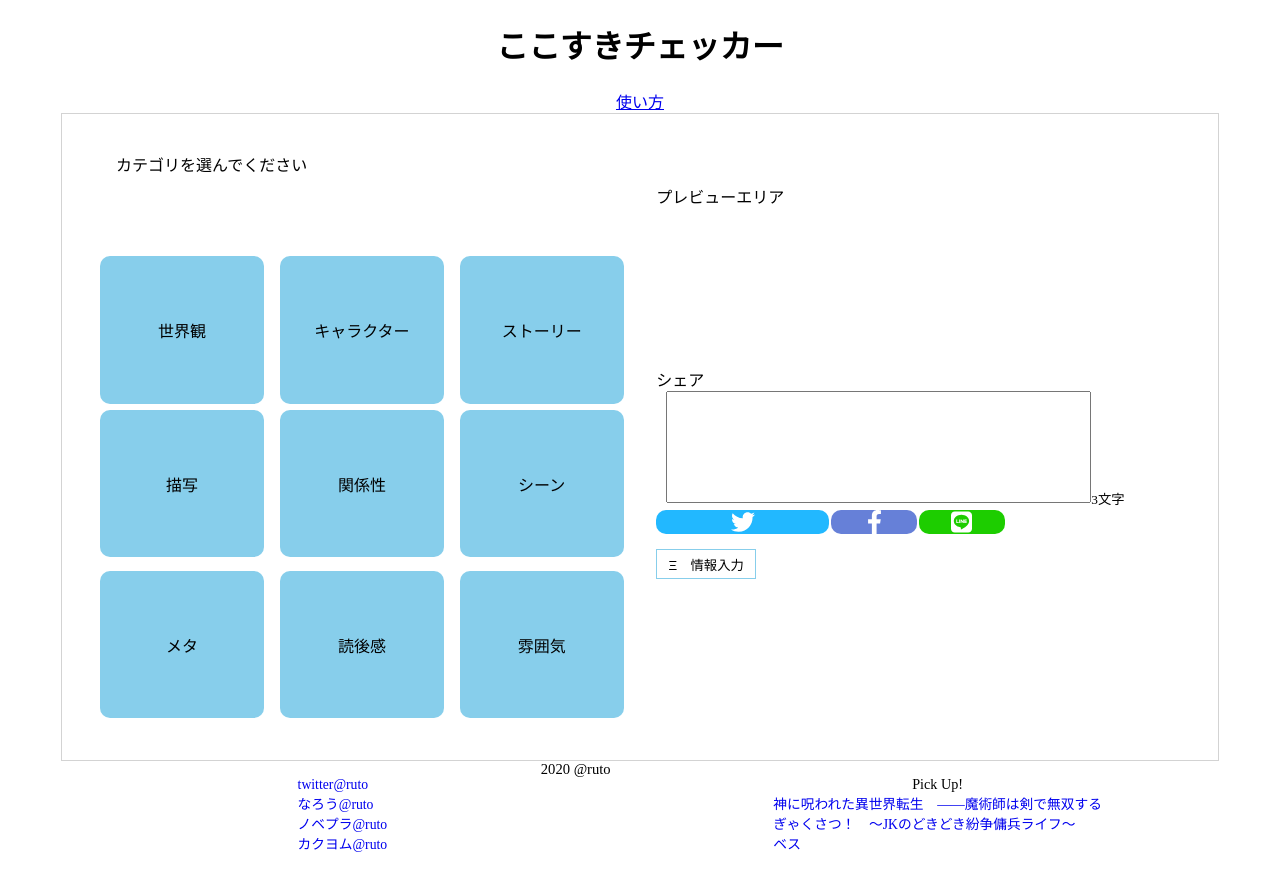
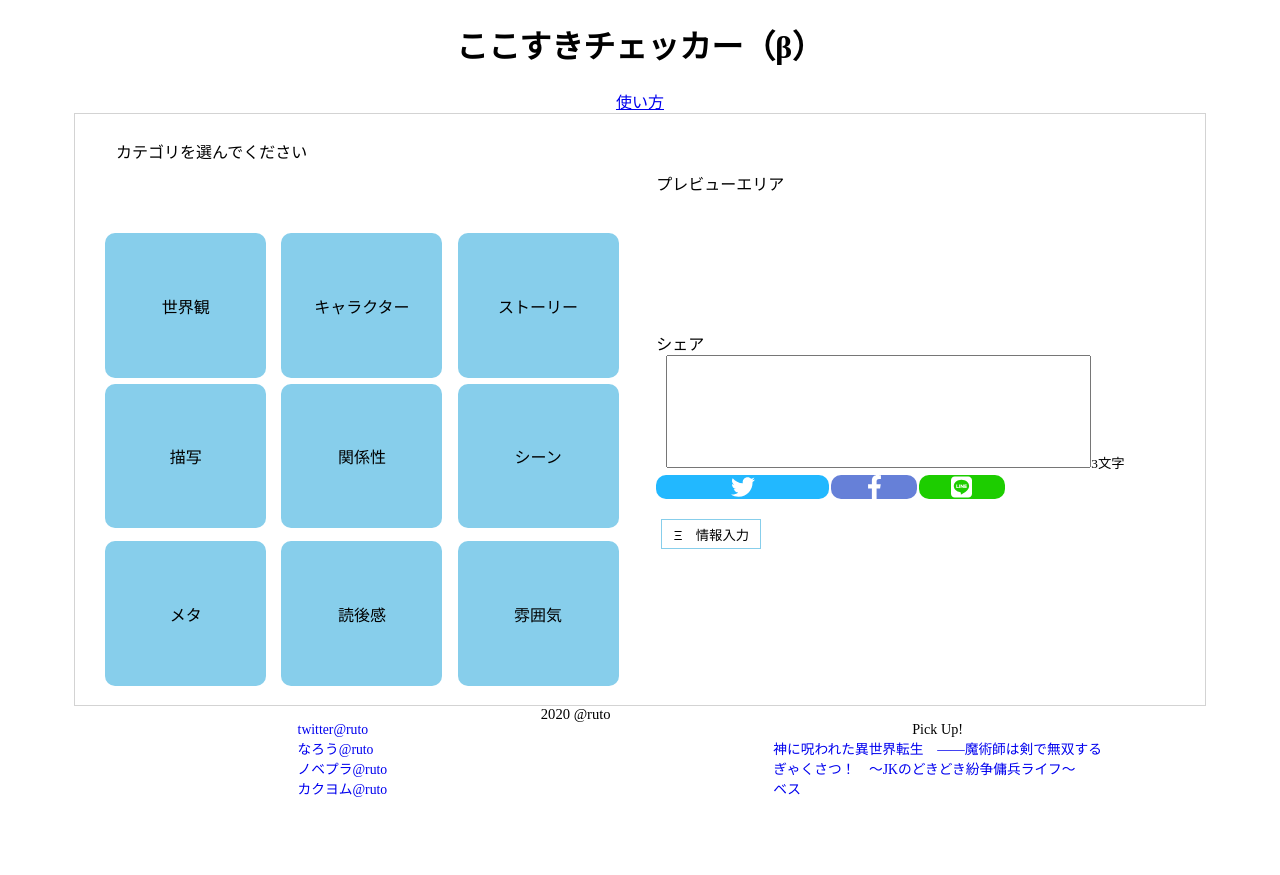
Before and after one commit to ruto-txt/kokosuki, a Next.js app: page / in a window 1280 px wide. After the commit the page ends 820 px from the top, so only its background shows below. Built offline with nearby package versions, Linux system fonts and the light colour scheme.

Commit message:
タイトルをβに、最小化時に左右が飛び出るcssを修正

```diff
--- a/components/forms.js
+++ b/components/forms.js
@@ -111,6 +111,7 @@ const Forms=(props)=>{
                 display:grid;
                 padding:10px 0px;
                 gap:10px 0px;
+                margin:1% 1% 0% 1%;
                 grid-template-columns:50px 100px 1fr;
                 align-items:center;
                 border:1px solid skyblue;
@@ -143,6 +144,7 @@ const Forms=(props)=>{
             .grid-button-wrapper{
                 display:grid;
                 gap:10px 0px;
+                margin:0 1% 2% 1%;
                 grid-template-columns:100px 1fr 200px;
                 align-items:center;
                 transition:300ms;
--- a/components/header.js
+++ b/components/header.js
@@ -1,6 +1,5 @@
 const MyHead =()=>(
     <>
-        <title>ここすきチェッカー</title>
         <link rel="icon" href="/favicon.ico" key="index"/>
         <meta name="description" content="小説や漫画などの感想文を作成する支援ツールです"/>
         <meta charSet="utf-8"/>
--- a/components/panels.js
+++ b/components/panels.js
@@ -89,7 +89,7 @@ export function Panels(props){
         <style jsx>{`
             .grid-container{
                 display:grid;
-                margin:3% 0;
+                margin:1%;
                 grid-template-columns:repeat(3,minmax(30%,1fr));
                 gap:3%;
                 grid-template-rows:minmax(30%,1fr);
--- a/pages/index.js
+++ b/pages/index.js
@@ -326,10 +326,11 @@ export default function Home({query}){
     return (
         <>
         <Head>
+            <title>ここすきチェッカー(β)</title>
             <MyHead/>
         </Head>
         <header>
-            <h1 className="title">ここすきチェッカー</h1>
+            <h1 className="title">ここすきチェッカー（β）</h1>
         </header>
 
         <Modal isOpen ={!!router.query.topmodal}
@@ -339,9 +340,11 @@ export default function Home({query}){
             contentLabel="tutorial modal">
                 <Test></Test>
         </Modal>
-        <Link href={`/?topmodal=tutorial`}>
-            <a className="header">使い方</a>
-        </Link>
+        <div className="header">
+            <Link href={`/?topmodal=tutorial`}>
+                <a>使い方</a>
+            </Link>
+        </div>
         <main className="grid-container">
             <section className="preview">
                 {history.length<1?<p>プレビューエリア</p>:
@@ -377,6 +380,7 @@ export default function Home({query}){
                 display:grid;
                 grid-template-columns:1fr 1fr;
                 gap:0 3%;
+                padding:2%;
                 align-content:space-between;
             }
             .header{
--- a/styles/global.css
+++ b/styles/global.css
@@ -1,8 +1,7 @@
 main {
   width: 100%;
   max-width: 767px;
-  margin: auto;
-  padding: 3%;
+  margin:auto;
   border:solid 1px lightgray;
   /* color: */
 }
```
Lines whose indentation alone changed are shown as unchanged.
